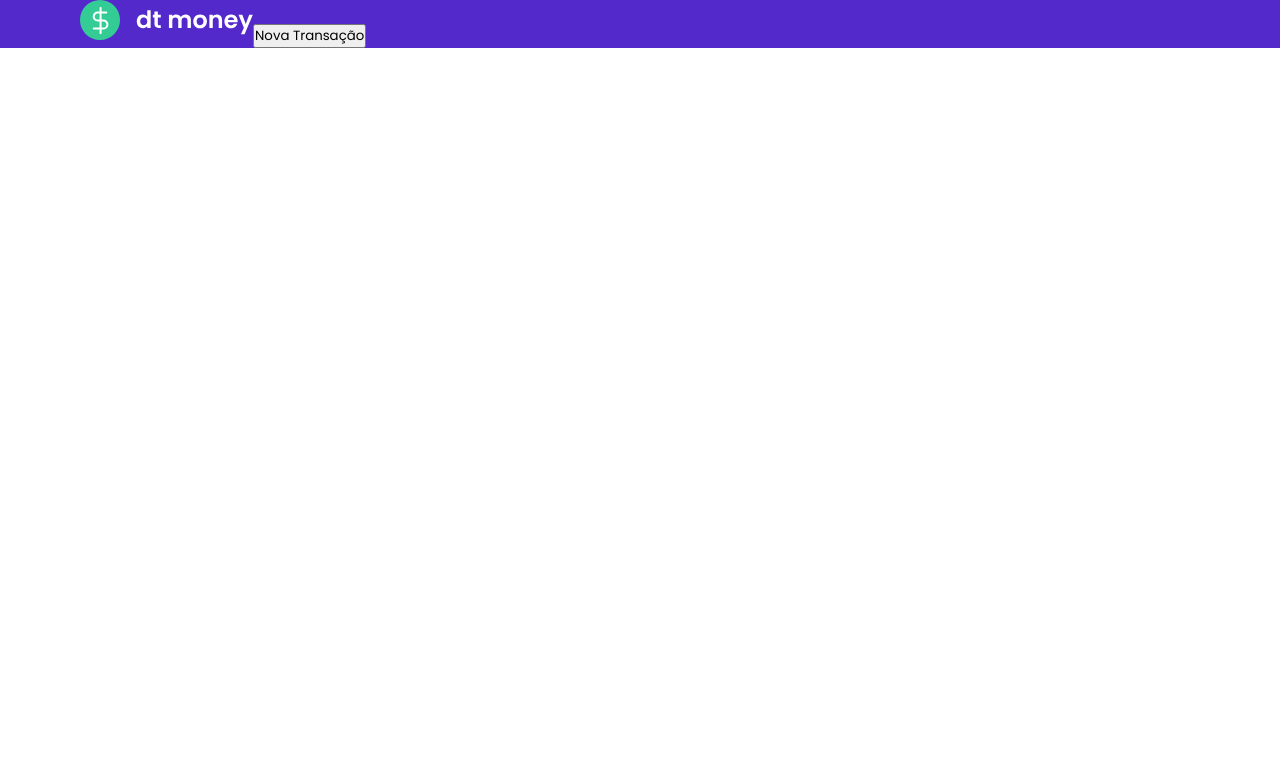
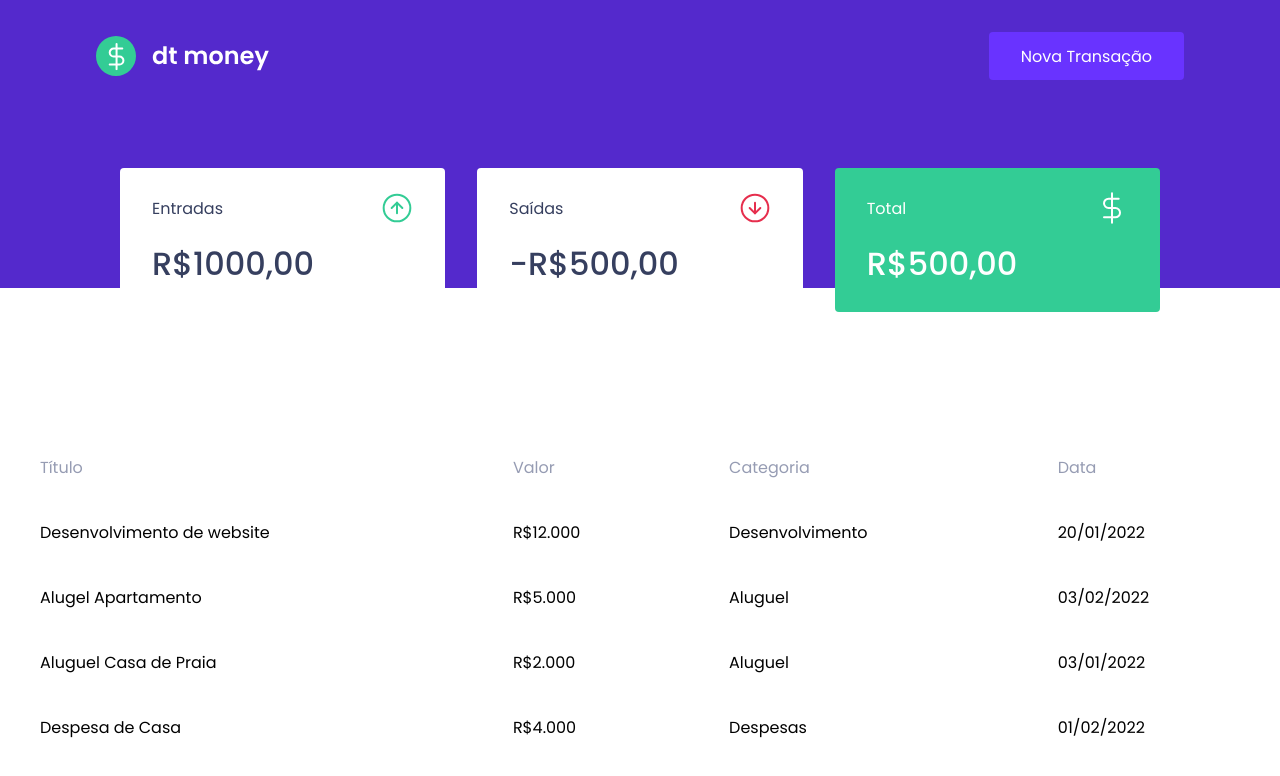
Before and after one commit to PedroMilan/dtmoney, a React (Create React App) app: page / in a window 1280 px wide. Shown: the top 776 px of the page. Built offline with nearby package versions, Linux system fonts and the light colour scheme.

Commit message:
New Code

```diff
--- a/public/index.html
+++ b/public/index.html
@@ -12,7 +12,7 @@
     <title>dtMoney</title>
 
     <link
-      href="https://fonts.googleapis.com/css2?family=Poppins:wght@400;600&display=swap"
+      href="https://fonts.googleapis.com/css2?family=Poppins:wght@400;500;600&display=swap"
       rel="stylesheet"
     />
   </head>
--- a/src/App.tsx
+++ b/src/App.tsx
@@ -1,10 +1,14 @@
+import { Dashboard } from "./components/Dashboard";
 import { Header } from "./components/Header";
+import { TransactionTable } from "./components/TransactionTable";
 import { GlobalStyle } from "./styles/global";
 
 export function App() {
   return (
     <>
       <Header />
+      <Dashboard />
+      <TransactionTable />
       <GlobalStyle />
     </>
   );
--- /dev/null
+++ b/src/components/Dashboard/index.tsx
@@ -0,0 +1,10 @@
+import { Summary } from "../Summary";
+import { Container } from "./styles";
+
+export function Dashboard() {
+  return (
+    <Container>
+      <Summary />
+    </Container>
+  );
+}
--- /dev/null
+++ b/src/components/Dashboard/styles.ts
@@ -0,0 +1,7 @@
+import styled from "styled-components";
+
+export const Container = styled.main`
+  max-width: 1120px;
+  margin: 0 auto;
+  padding: 2.5rem;
+`;
--- a/src/components/Header/styles.ts
+++ b/src/components/Header/styles.ts
@@ -7,4 +7,25 @@ export const Container = styled.header`
 export const Content = styled.div`
   max-width: 1120px;
   margin: 0 auto;
+
+  padding: 2rem 1rem 13rem;
+  display: flex;
+  align-items: center;
+  justify-content: space-between;
+
+  button {
+    font-size: 1rem;
+    color: #ffffff;
+    background: var(--blue-light);
+    border: 0;
+    padding: 0 2rem;
+    border-radius: 0.25rem;
+    height: 3rem;
+
+    transition: filter 0.2s;
+
+    &:hover {
+      filter: brightness(0.9);
+    }
+  }
 `;
--- /dev/null
+++ b/src/components/Summary/index.tsx
@@ -0,0 +1,34 @@
+import { Container } from "./styles";
+import entradaImg from "../../assets/entrada.svg";
+import saidaImg from "../../assets/saida.svg";
+import totalImg from "../../assets/total.svg";
+
+export function Summary() {
+  return (
+    <Container>
+      <div>
+        <header>
+          <p>Entradas</p>
+          <img src={entradaImg} alt="entrada" />
+        </header>
+        <strong>R$1000,00</strong>
+      </div>
+
+      <div>
+        <header>
+          <p>Saídas</p>
+          <img src={saidaImg} alt="saida" />
+        </header>
+        <strong> -R$500,00</strong>
+      </div>
+
+      <div className="highlight-background">
+        <header>
+          <p>Total</p>
+          <img src={totalImg} alt="total" />
+        </header>
+        <strong>R$500,00</strong>
+      </div>
+    </Container>
+  );
+}
--- /dev/null
+++ b/src/components/Summary/styles.ts
@@ -0,0 +1,34 @@
+import styled from "styled-components";
+
+export const Container = styled.div`
+  display: grid;
+  grid-template-columns: repeat(3, 1fr);
+  gap: 2rem;
+  margin-top: -10rem;
+
+  div {
+    background: var(--shape);
+    padding: 1.5rem 2rem;
+    border-radius: 0.25rem;
+    color: var(--text-title);
+
+    header {
+      display: flex;
+      align-items: center;
+      justify-content: space-between;
+    }
+
+    strong {
+      display: block;
+      margin-top: 1rem;
+      font-size: 2rem;
+      font-weight: 500;
+      line-height: 3rem;
+    }
+
+    &.highlight-background {
+      background: var(--green);
+      color: #fff;
+    }
+  }
+`;
--- /dev/null
+++ b/src/components/TransactionTable/index.tsx
@@ -0,0 +1,44 @@
+import { Container } from "./styles";
+
+export function TransactionTable() {
+  return (
+    <Container>
+      <table>
+        <thead>
+          <tr>
+            <th>Título</th>
+            <th>Valor</th>
+            <th>Categoria</th>
+            <th>Data</th>
+          </tr>
+        </thead>
+        <tbody>
+          <tr>
+            <td>Desenvolvimento de website</td>
+            <td>R$12.000</td>
+            <td>Desenvolvimento</td>
+            <td>20/01/2022</td>
+          </tr>
+          <tr>
+            <td>Alugel Apartamento</td>
+            <td>R$5.000</td>
+            <td>Aluguel</td>
+            <td>03/02/2022</td>
+          </tr>
+          <tr>
+            <td>Aluguel Casa de Praia</td>
+            <td>R$2.000</td>
+            <td>Aluguel</td>
+            <td>03/01/2022</td>
+          </tr>
+          <tr>
+            <td>Despesa de Casa</td>
+            <td>R$4.000</td>
+            <td>Despesas</td>
+            <td>01/02/2022</td>
+          </tr>
+        </tbody>
+      </table>
+    </Container>
+  );
+}
--- /dev/null
+++ b/src/components/TransactionTable/styles.ts
@@ -0,0 +1,24 @@
+import styled from "styled-components";
+
+export const Container = styled.div`
+  margin-top: 4rem;
+
+  table {
+    width: 100%;
+    border-spacing: 0.5rem;
+
+    th {
+      color: var(--text-body);
+      font-weight: 400;
+      padding: 1rem 2rem;
+      text-align: left;
+      line-height: 1.5rem;
+    }
+
+    td {
+      padding: 1rem 2rem;
+      border: 0;
+      background: var(--shape);
+    }
+  }
+`;
--- a/src/styles/global.ts
+++ b/src/styles/global.ts
@@ -2,16 +2,14 @@ import { createGlobalStyle } from "styled-components";
 
 export const GlobalStyle = createGlobalStyle`
    :root{
-    --background : #f0f2f5;
+    --background : #F0F2F5;
     --red: #E52E4D;
+    --green: #33cc95;
     --blue: #5429CC;
-
-    --blue-ligth: #6933FF;
-
+    --blue-light: #6933FF;
     --text-title: #363F5F;
     --text-body: #969Cb3;
-
-    --shape: #ffffff
+    --shape: #FFFFFF;
    }
 
    *{
```
